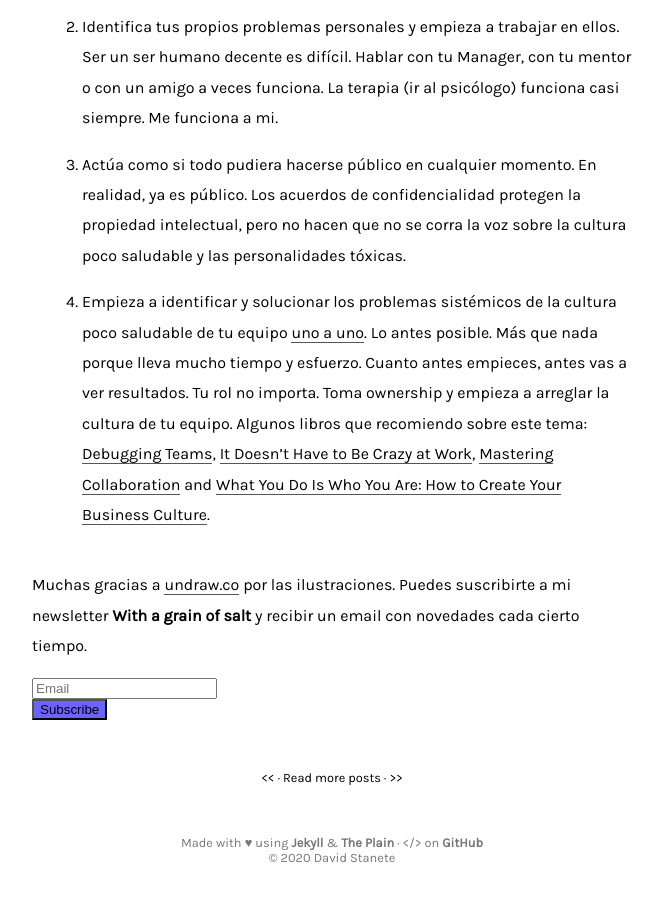
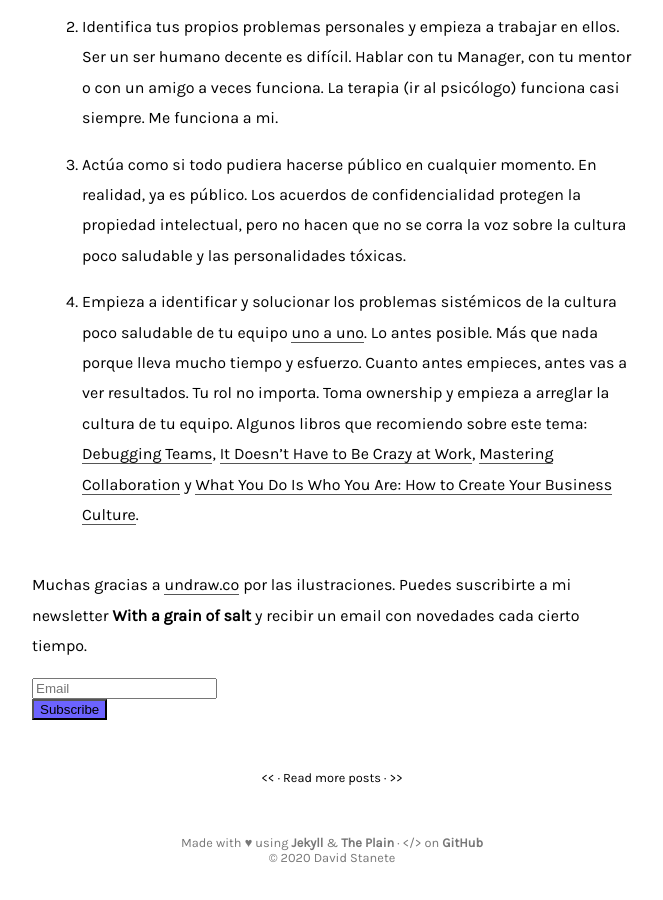
Before and after one commit to stanete/stanete.github.io, a Jekyll site: the page built from _es/fucked-up-everybody-knows.md, in a window 1280 px wide and 900 px high, scrolled down 3641 px. Shown: the whole window, without its empty margins (308-971 px from the left). Built offline with Jekyll 4.4.1, drawn with Linux system fonts in a browser that asks for light colours; comment, search, counter and statistics services are not loaded.

Commit message:
Replace and for y in Spanish version

```diff
--- a/_es/fucked-up-everybody-knows.md
+++ b/_es/fucked-up-everybody-knows.md
@@ -54,6 +54,6 @@ Cada uno tiene que encontrar su propio camino, pero los pasos básicos son:
 
 3. Actúa como si todo pudiera hacerse público en cualquier momento. En realidad, ya es público. Los acuerdos de confidencialidad protegen la propiedad intelectual, pero no hacen que no se corra la voz sobre la cultura poco saludable y las personalidades tóxicas.
 
-4. Empieza a identificar y solucionar los problemas sistémicos de la cultura poco saludable de tu equipo [uno a uno](https://twitter.com/JonErlichman/status/1276618589441835008). Lo antes posible. Más que nada porque lleva mucho tiempo y esfuerzo. Cuanto antes empieces, antes vas a ver resultados. Tu rol no importa. Toma ownership y empieza a arreglar la cultura de tu equipo. Algunos libros que recomiendo sobre este tema: [Debugging Teams](https://www.oreilly.com/library/view/debugging-teams/9781491932049/), [It Doesn't Have to Be Crazy at Work](https://basecamp.com/books/calm), [Mastering Collaboration](https://www.oreilly.com/library/view/mastering-collaboration/9781492041726/) and [What You Do Is Who You Are: How to Create Your Business Culture](https://www.amazon.com/What-You-Do-Who-Are/dp/0062871331/).
+4. Empieza a identificar y solucionar los problemas sistémicos de la cultura poco saludable de tu equipo [uno a uno](https://twitter.com/JonErlichman/status/1276618589441835008). Lo antes posible. Más que nada porque lleva mucho tiempo y esfuerzo. Cuanto antes empieces, antes vas a ver resultados. Tu rol no importa. Toma ownership y empieza a arreglar la cultura de tu equipo. Algunos libros que recomiendo sobre este tema: [Debugging Teams](https://www.oreilly.com/library/view/debugging-teams/9781491932049/), [It Doesn't Have to Be Crazy at Work](https://basecamp.com/books/calm), [Mastering Collaboration](https://www.oreilly.com/library/view/mastering-collaboration/9781492041726/) y [What You Do Is Who You Are: How to Create Your Business Culture](https://www.amazon.com/What-You-Do-Who-Are/dp/0062871331/).
 
 Muchas gracias a [undraw.co](https://undraw.co) por las ilustraciones. Puedes suscribirte a mi newsletter **With a grain of salt** y recibir un email con novedades cada cierto tiempo.
```
